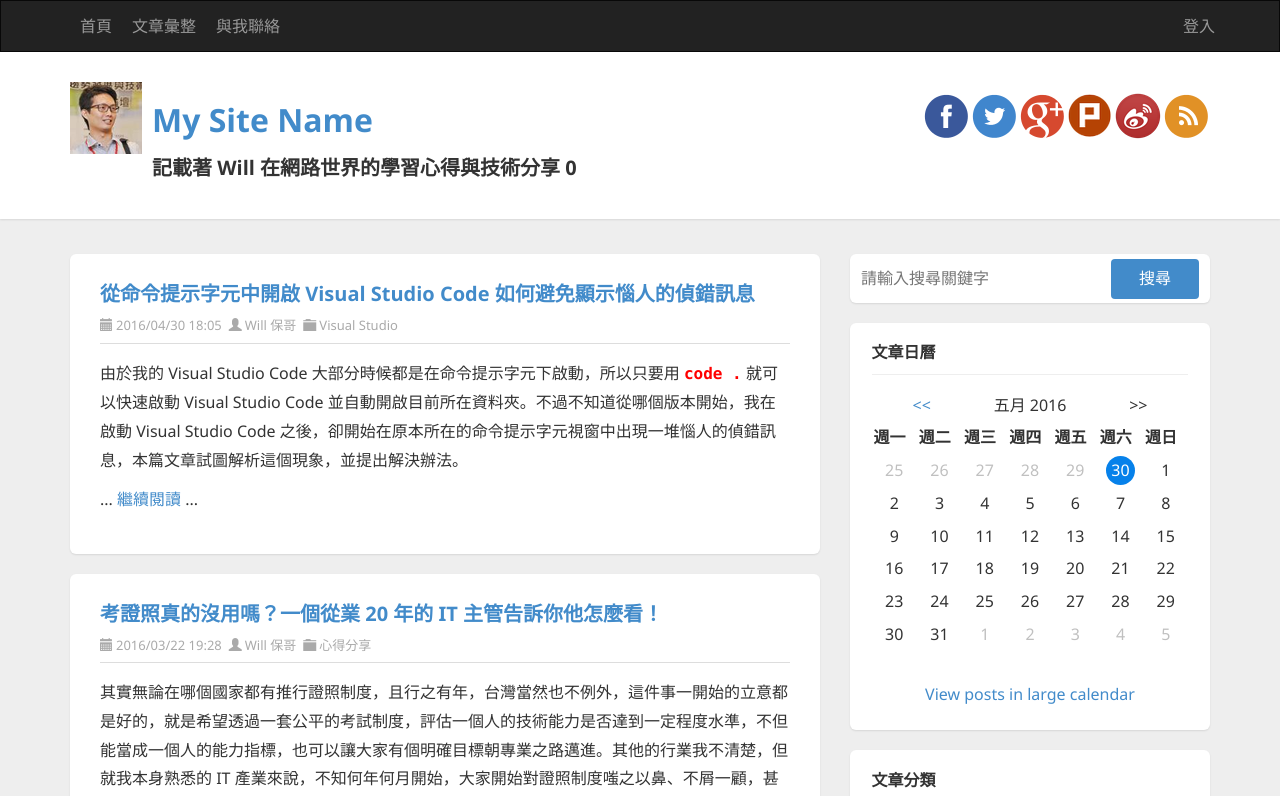
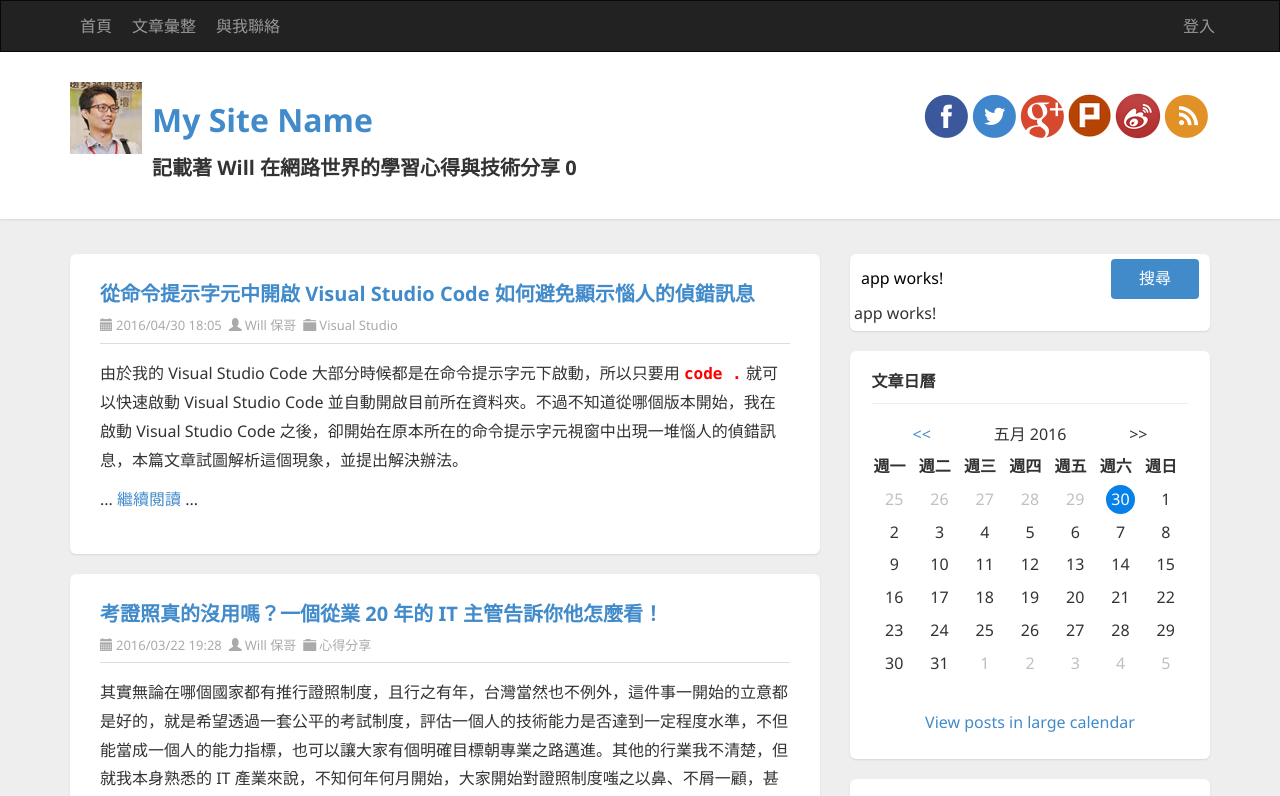
Before and after one commit to coolrare/demo0510, an Angular app: page / in a window 1280 px wide. Shown: the top 796 px of the page. Built offline with nearby package versions, Linux system fonts and the light colour scheme.

Commit message:
示範雙向繫結語法

```diff
--- a/src/app/app.component.html
+++ b/src/app/app.component.html
@@ -76,8 +76,11 @@
         <div class="widget search">
           <div class="widget-content">
               <div id="searchbox">
-                <input type="text" placeholder="請輸入搜尋關鍵字" accesskey="s">
+                <input type="text" placeholder="請輸入搜尋關鍵字" accesskey="s"
+                       [(ngModel)]="title">
                 <input type="button" value="搜尋" id="searchbutton">
+
+                {{ title }}
               </div>
           </div>
         </div>
```
